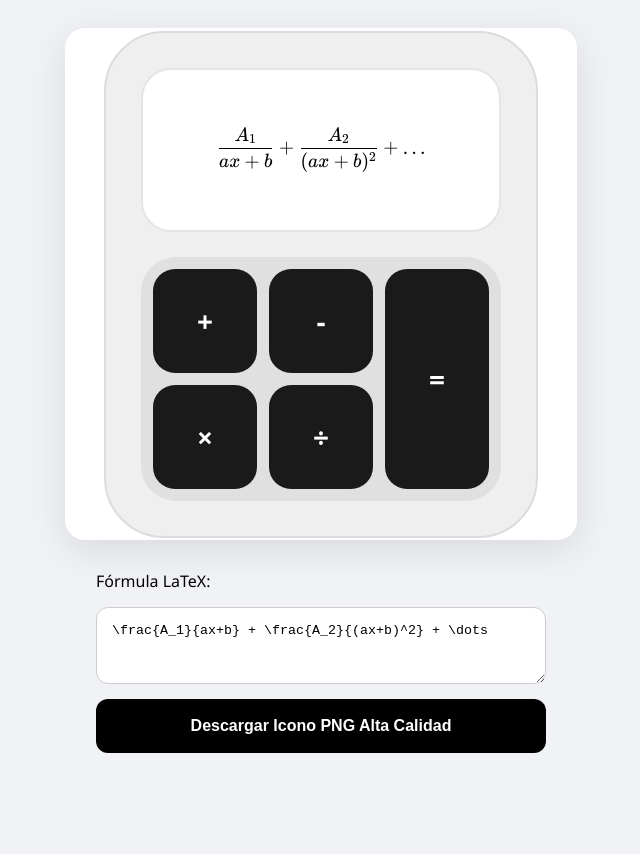
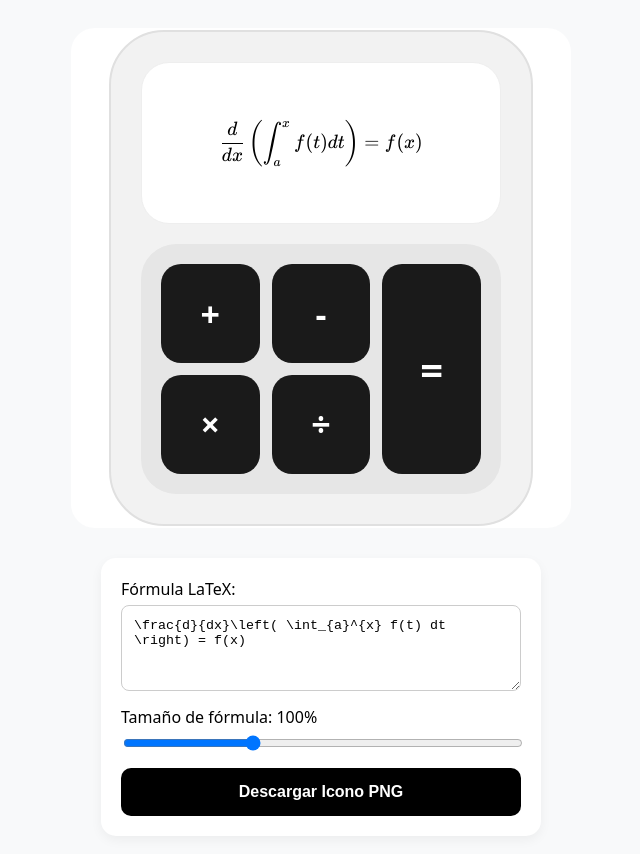
Before and after one commit to srodriguezrojas939/banners-calculadoras, a plain HTML site: page index.html in a window 1280 px wide. Shown: the whole page, without its empty margins (319-959 px from the left). Before the commit the page ends 800 px from the top, so only its background shows below. Drawn offline with nearby package versions, Linux system fonts and the light colour scheme.

Commit message:
Update index.html

```diff
--- a/index.html
+++ b/index.html
@@ -2,144 +2,152 @@
 <html lang="es">
 <head>
     <meta charset="UTF-8">
-    <title>Creador de Iconos de Calculadora</title>
+    <title>Calculadora Icon Designer Pro</title>
     <link rel="stylesheet" href="https://cdn.jsdelivr.net/npm/katex@0.16.9/dist/katex.min.css">
     <script src="https://cdn.jsdelivr.net/npm/katex@0.16.9/dist/katex.min.js"></script>
     <script src="https://cdnjs.cloudflare.com/ajax/libs/html2canvas/1.4.1/html2canvas.min.js"></script>
 
     <style>
         :root {
-            --bg-calc: #efefef;
-            --border-outer: #dcdcdc;
+            --bg-calc: #f2f2f2;
+            --border-outer: #e0e0e0;
             --screen-bg: #ffffff;
-            --keypad-bg: #e0e0e0; /* Gris un poco más oscuro */
+            --keypad-bg: #e6e6e6;
             --btn-black: #1a1a1a;
-            --gap: 12px; /* Espaciado uniforme */
+            --btn-gap: 12px;
         }
 
         body {
-            background: #f0f2f5;
-            font-family: 'Segoe UI', system-ui, sans-serif;
+            background: #f8f9fa;
+            font-family: system-ui, -apple-system, sans-serif;
             display: flex;
             flex-direction: column;
             align-items: center;
             padding: 20px;
         }
 
-        /* Contenedor Cuadrado de Exportación */
-        #export-container {
-            width: 512px;
-            height: 512px;
+        /* Contenedor de Exportación */
+        #export-area {
+            width: 500px;
+            height: 500px;
             background: white;
             display: flex;
             align-items: center;
             justify-content: center;
-            border-radius: 20px;
-            box-shadow: 0 10px 40px rgba(0,0,0,0.1);
+            border-radius: 24px;
         }
 
-        /* Cuerpo de la Calculadora */
+        /* Cuerpo Calculadora */
         .calculator {
             width: 360px;
             background: var(--bg-calc);
             border: 2px solid var(--border-outer);
-            border-radius: 60px;
-            padding: 35px;
+            border-radius: 55px;
+            padding: 30px;
             display: flex;
             flex-direction: column;
-            gap: 25px;
+            gap: 20px;
         }
 
-        /* Pantalla con auto-ajuste */
+        /* Pantalla Fija */
         .screen {
             background: var(--screen-bg);
-            border: 2px solid #e5e5e5;
-            border-radius: 30px;
-            height: 140px;
+            border: 1.5px solid #eee;
+            border-radius: 28px;
+            height: 150px; /* Tamaño fijo */
             display: flex;
             align-items: center;
             justify-content: center;
-            padding: 10px;
-            overflow: hidden; /* Importante para el auto-scale */
+            padding: 5px; /* Margen pequeño como pediste */
+            overflow: hidden;
             position: relative;
         }
 
-        /* Contenedor interno que escala la fórmula */
-        #math-wrapper {
-            transition: transform 0.2s ease;
+        #math-container {
             transform-origin: center;
-            white-space: nowrap;
+            display: flex;
+            align-items: center;
+            justify-content: center;
         }
 
         /* Teclado Compacto */
         .keypad {
             background: var(--keypad-bg);
             border-radius: 35px;
-            padding: var(--gap); /* Distancia al borde igual al gap entre botones */
+            padding: 20px; /* Margen entre botones y borde gris más grande */
             display: grid;
             grid-template-columns: repeat(3, 1fr);
-            gap: var(--gap);
+            gap: var(--btn-gap);
         }
 
-        /* Botones Squircles Grandes */
         .btn {
             background: var(--btn-black);
             aspect-ratio: 1 / 1;
-            border-radius: 22px;
+            border-radius: 20px;
             display: flex;
             align-items: center;
             justify-content: center;
             color: white;
-            font-size: 28px;
-            font-weight: 600;
+            font-size: 34px; /* Símbolos más grandes */
+            font-weight: bold;
         }
 
-        /* Botón Igual */
         .btn-equal {
             grid-column: 3;
             grid-row: 1 / span 2;
             aspect-ratio: auto;
             height: 100%;
+            font-size: 40px;
         }
 
-        /* UI de Control */
-        .ui {
+        /* Panel de Control UI */
+        .ui-panel {
             margin-top: 30px;
-            width: 450px;
+            width: 400px;
+            background: white;
+            padding: 20px;
+            border-radius: 15px;
+            box-shadow: 0 4px 12px rgba(0,0,0,0.05);
             display: flex;
             flex-direction: column;
             gap: 15px;
         }
 
+        .control-group {
+            display: flex;
+            flex-direction: column;
+            gap: 5px;
+        }
+
         textarea {
-            padding: 15px;
-            border-radius: 12px;
+            padding: 12px;
+            border-radius: 8px;
             border: 1px solid #ccc;
             font-family: monospace;
-            resize: vertical;
+            height: 60px;
         }
 
         .download-btn {
             background: #000;
-            color: #fff;
+            color: white;
             border: none;
-            padding: 18px;
-            border-radius: 12px;
+            padding: 15px;
+            border-radius: 10px;
             cursor: pointer;
             font-weight: bold;
             font-size: 16px;
         }
 
-        .download-btn:hover { background: #333; }
+        input[type="range"] { width: 100%; cursor: pointer; }
     </style>
 </head>
 <body>
 
-    <div id="export-container">
+    <div id="export-area">
         <div class="calculator">
             <div class="screen">
-                <div id="math-wrapper">
-                    <div id="latex-render"></div>
+                <div id="math-container">
+                    <div id="latex-output"></div>
                 </div>
             </div>
 
@@ -153,57 +161,56 @@
         </div>
     </div>
 
-    <div class="ui">
-        <label>Fórmula LaTeX:</label>
-        <textarea id="latex-input" rows="3">\frac{A_1}{ax+b} + \frac{A_2}{(ax+b)^2} + \dots</textarea>
-        <button class="download-btn" onclick="downloadPNG()">Descargar Icono PNG Alta Calidad</button>
+    <div class="ui-panel">
+        <div class="control-group">
+            <label>Fórmula LaTeX:</label>
+            <textarea id="formula-input">\frac{d}{dx}\left( \int_{a}^{x} f(t) dt \right) = f(x)</textarea>
+        </div>
+
+        <div class="control-group">
+            <label id="scale-label">Tamaño de fórmula: 100%</label>
+            <input type="range" id="scale-slider" min="30" max="250" value="100">
+        </div>
+
+        <button class="download-btn" onclick="exportToPNG()">Descargar Icono PNG</button>
     </div>
 
     <script>
-        const input = document.getElementById('latex-input');
-        const render = document.getElementById('latex-render');
-        const wrapper = document.getElementById('math-wrapper');
-        const screen = document.querySelector('.screen');
+        const input = document.getElementById('formula-input');
+        const output = document.getElementById('latex-output');
+        const container = document.getElementById('math-container');
+        const slider = document.getElementById('scale-slider');
+        const label = document.getElementById('scale-label');
 
-        function updateMath() {
-            // 1. Renderizar la fórmula
-            katex.render(input.value, render, {
+        function update() {
+            // Renderizar LaTeX
+            katex.render(input.value, output, {
                 throwOnError: false,
                 displayMode: true
             });
 
-            // 2. Auto-ajustar tamaño (Shrink to fit)
-            setTimeout(() => {
-                const padding = 40; // Margen interno de seguridad
-                const availableWidth = screen.offsetWidth - padding;
-                const formulaWidth = render.offsetWidth;
-
-                if (formulaWidth > availableWidth) {
-                    const scale = availableWidth / formulaWidth;
-                    wrapper.style.transform = `scale(${scale})`;
-                } else {
-                    wrapper.style.transform = `scale(1)`;
-                }
-            }, 50);
+            // Aplicar escala manual
+            const scale = slider.value / 100;
+            container.style.transform = `scale(${scale})`;
+            label.innerText = `Tamaño de fórmula: ${slider.value}%`;
         }
 
-        input.addEventListener('input', updateMath);
-        window.addEventListener('load', updateMath);
+        input.addEventListener('input', update);
+        slider.addEventListener('input', update);
+        window.addEventListener('load', update);
 
-        function downloadPNG() {
-            const container = document.getElementById('export-container');
+        async function exportToPNG() {
+            const area = document.getElementById('export-area');
+            const canvas = await html2canvas(area, {
+                backgroundColor: null,
+                scale: 4, // Super alta resolución
+                logging: false
+            });
 
-            html2canvas(container, {
-                backgroundColor: null,
-                scale: 4, // Ultra alta definición
-                logging: false,
-                useCORS: true
-            }).then(canvas => {
-                const link = document.createElement('a');
-                link.download = 'icon-calculadora-latex.png';
-                link.href = canvas.toDataURL('image/png');
-                link.click();
-            });
+            const link = document.createElement('a');
+            link.download = 'mi-calculadora-personalizada.png';
+            link.href = canvas.toDataURL('image/png');
+            link.click();
         }
     </script>
 </body>
```
